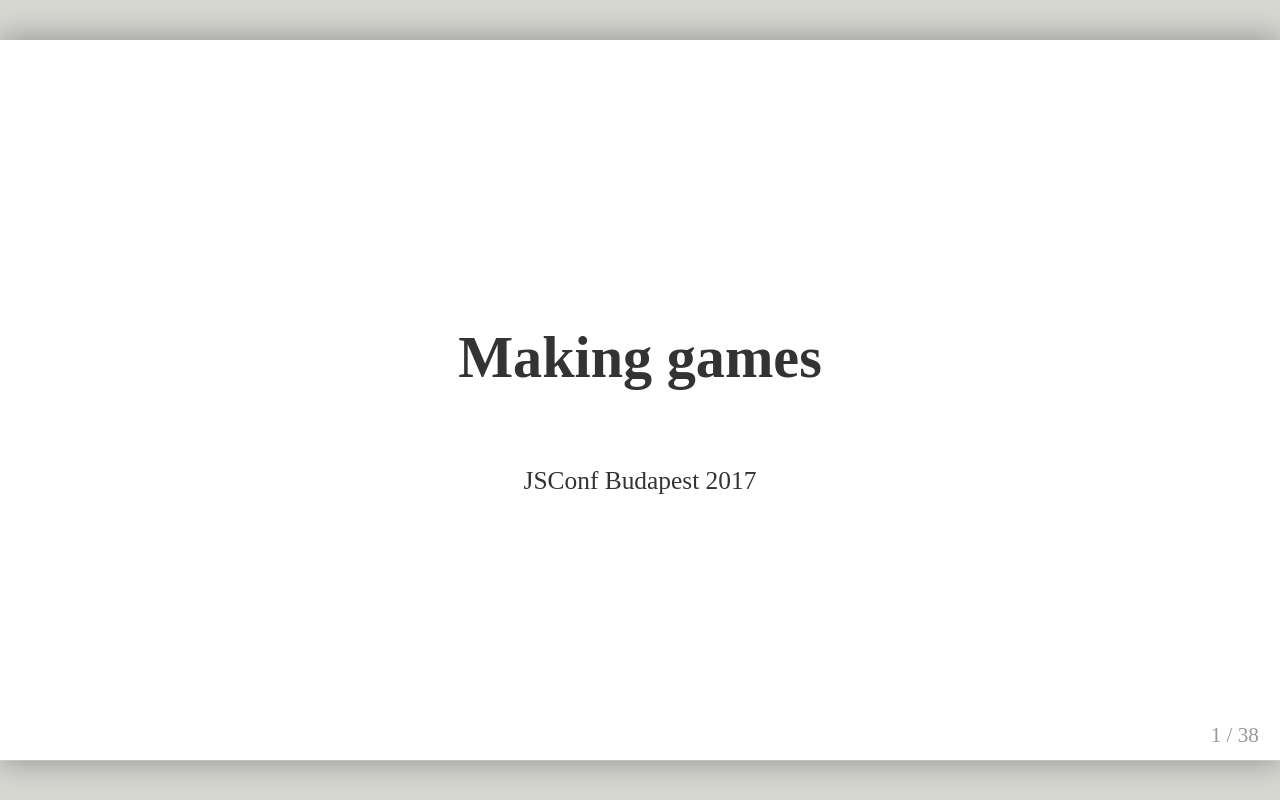
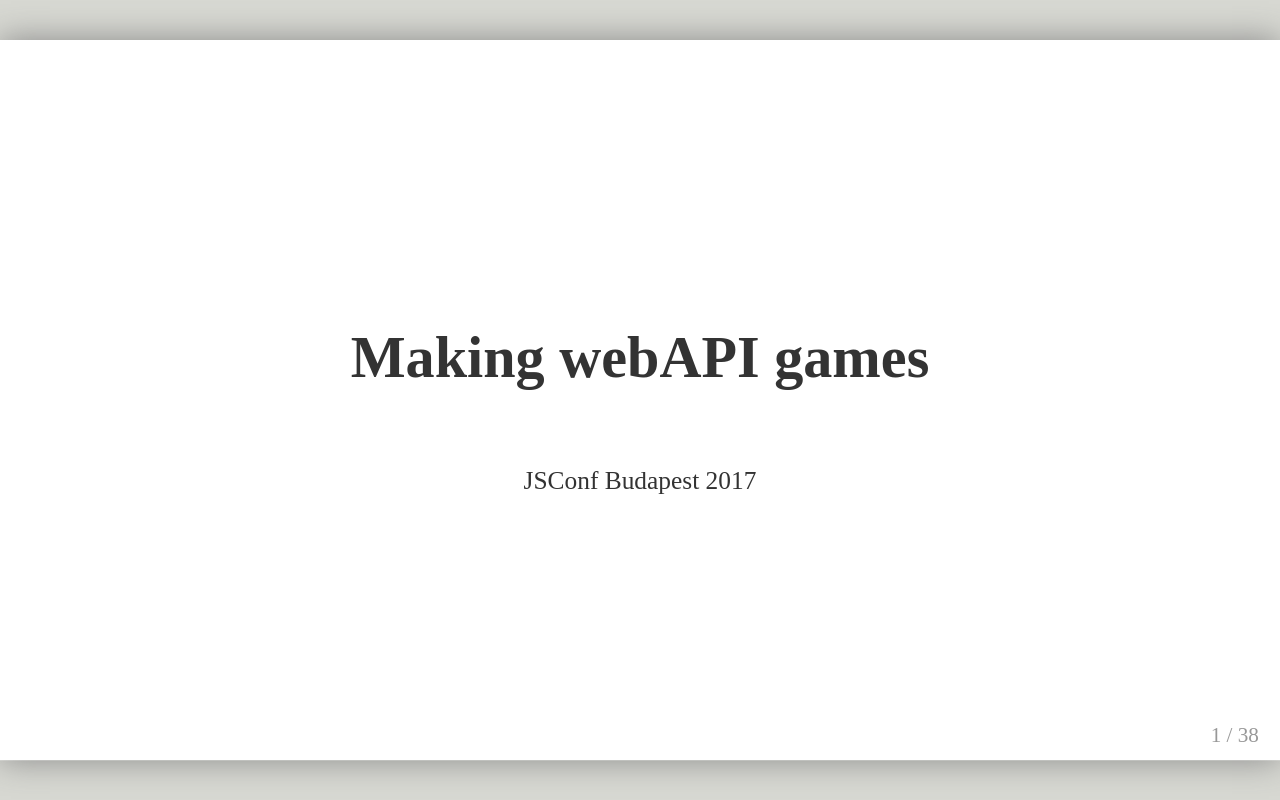
Before and after one commit to lislis/api-games, a plain HTML site: page index.html in a window 1280 px wide. Drawn offline with Linux system fonts and the light colour scheme.

Commit message:
change title

```diff
--- a/index.html
+++ b/index.html
@@ -33,7 +33,7 @@
 
       class: center, middle
 
-      # Making games
+      # Making webAPI games
 
       JSConf Budapest 2017
 
```
